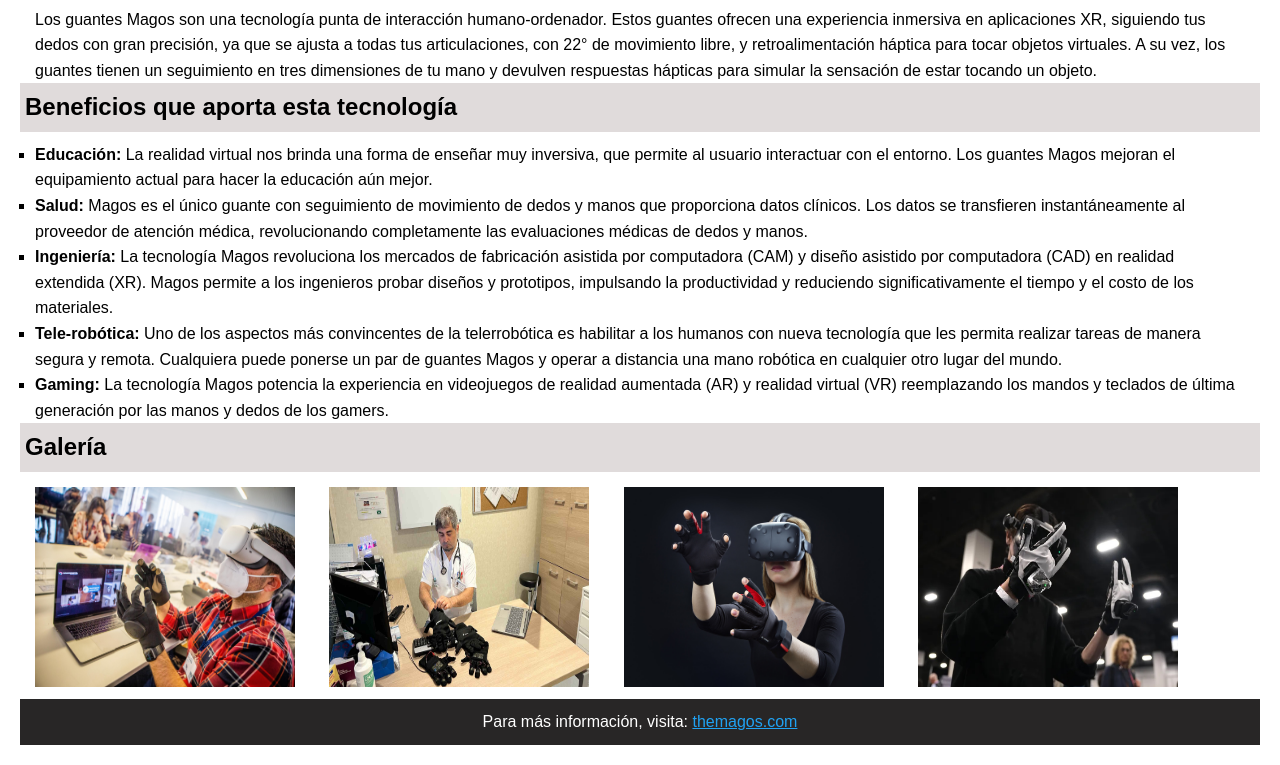
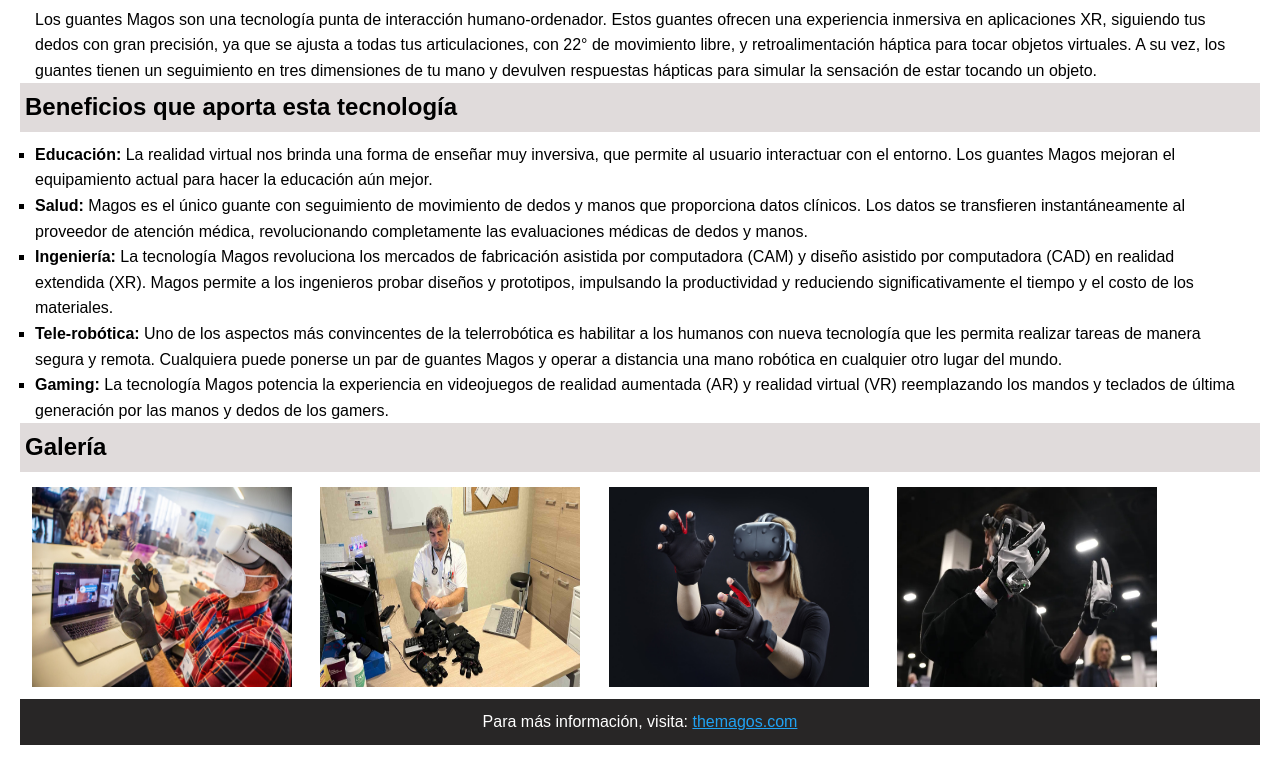
Before and after one commit to jgonzalezdeinf/Web-Magos, a plain HTML site: page index.html in a window 1280 px wide. Shown: the part 143-908 px from the top of the page. Drawn offline with Linux system fonts and the light colour scheme.

Commit message:
Update estilos.css

```diff
--- a/css/estilos.css
+++ b/css/estilos.css
@@ -54,7 +54,7 @@ section#gallery {
 }
 
 section#gallery img {
-  margin: 0 10px;
+  margin: 0 7px;
   width: 260px;
   height: 200px;
   justify-content: center;
```
